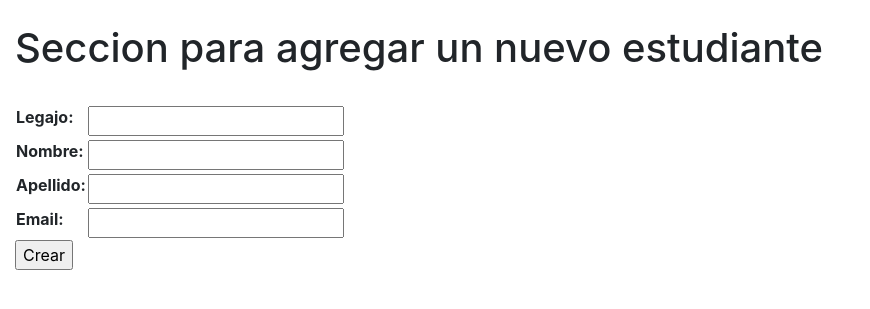
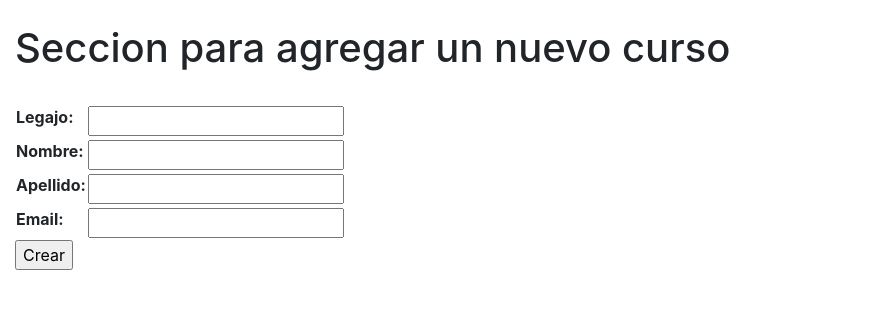
Before and after one commit to juanp985/Entrega1-Beilis_Rodriguez, a Django app: page /crear/create_estudiante in a window 1280 px wide. Shown: the part 56-365 px from the top of the page, without its empty margins (0-870 px from the left). Run offline with Django 4.2, Linux system fonts and the light colour scheme.

Commit message:
cuarto commit

```diff
--- a/templates/create_estudiante.html
+++ b/templates/create_estudiante.html
@@ -1,8 +1,9 @@
 {% extends 'home.html' %}
 {% block Formulario %}
 
-<h1> Seccion para agregar un nuevo estudiante</h1> <br>
+    <h1> Seccion para agregar un nuevo curso</h1> <br>
 
+    {% if estudiante %}
         <form action ="" method="POST">
             {% csrf_token %}
             <table>
@@ -10,13 +11,14 @@
             </table>
         <input type = "submit", value = "Crear">
 
-</form>
-
+    {% elif new_estudiante %}
             <div class="card-body">
-        <h5 class="card-title">{{new_estudiante.legajo}}</h5>
-        <h5 class="card-title">{{new_estudiante.nombre}}</h5>
-        <h5 class="card-title">{{new_estudiante.apellido}}</h5>
-        <h5 class="card-title">{{new_estudiante.email}}</h5>
+                <h5 class="card-title">Legajo: {{new_estudiante.legajo}}</h5>
+                <h5 class="card-title">Nombre: {{new_estudiante.nombre}}</h5>
+                <h5 class="card-title">Apellido: {{new_estudiante.apellido}}</h5>
+                <h5 class="card-title">Email: {{new_estudiante.email}}</h5><br>
+                <h5> El estudiante se ha creado con exito! </h5>
             </div>
+    {% endif %}
 
 {% endblock %}
```
Also changed, not shown: templates/create_curso.html (+6 -4 lines), templates/create_profesor.html (+9 -7 lines), templates/search_alumno.html (+4 -4 lines), db.sqlite3. Lines whose indentation alone changed are shown as unchanged.
